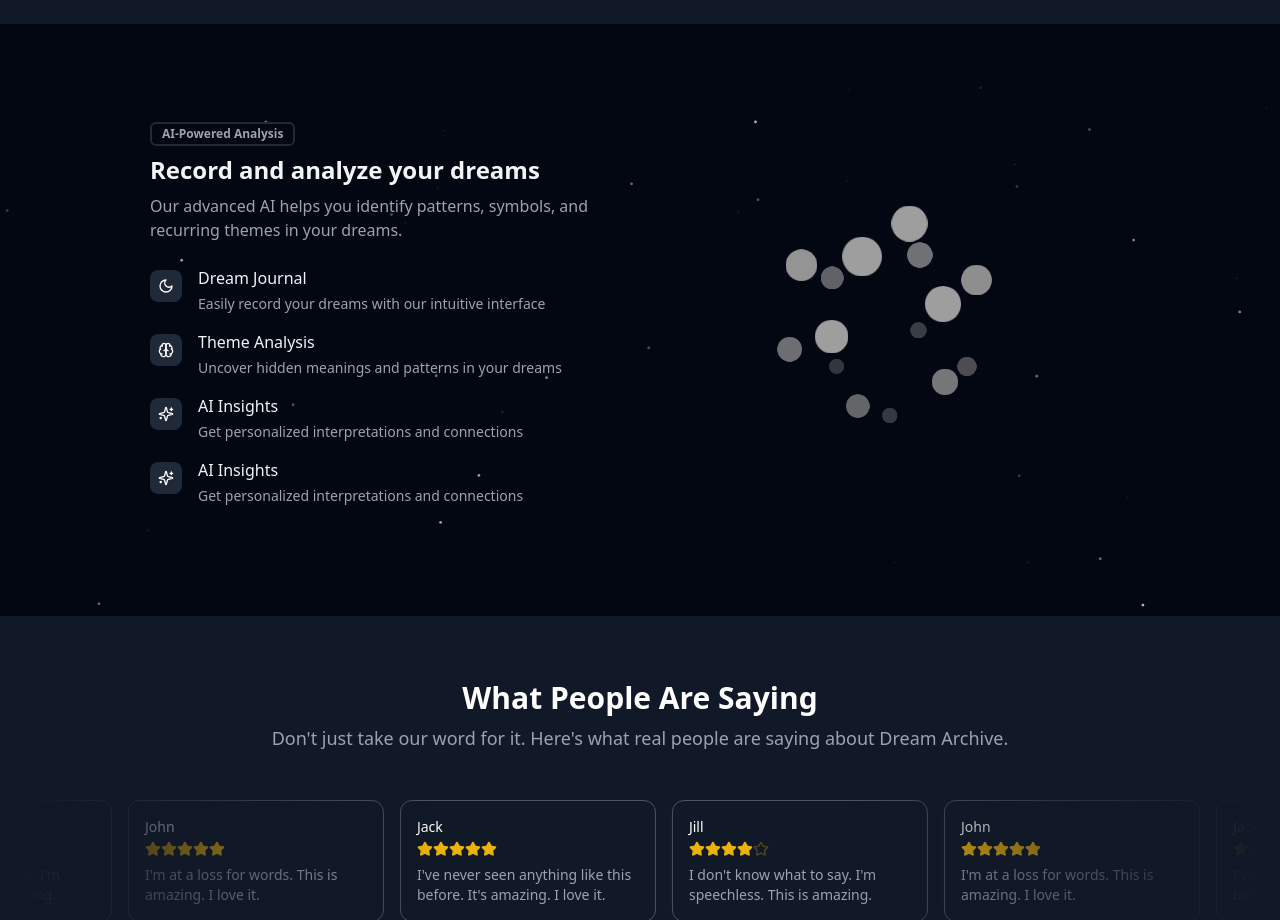
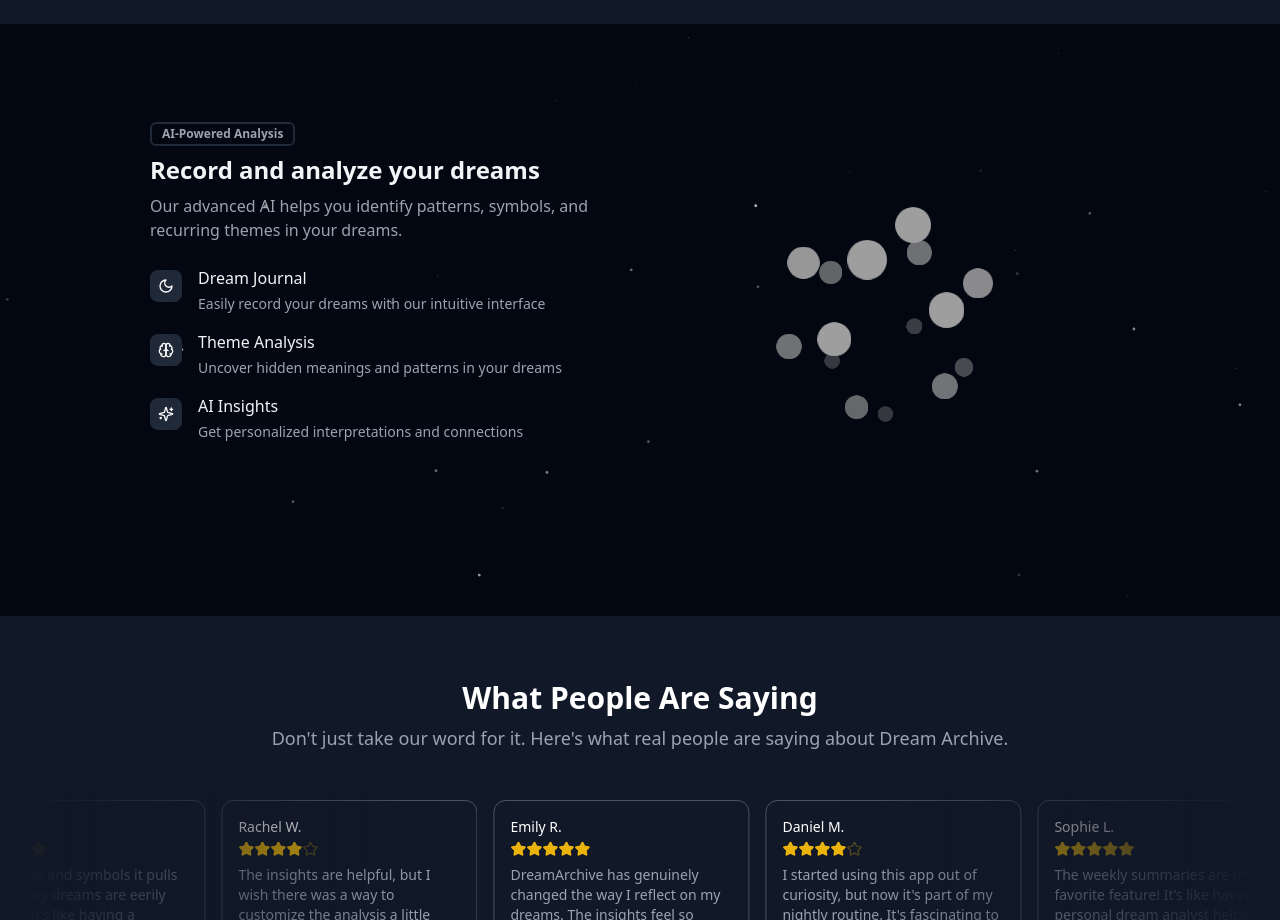
Before and after one commit to Jeffuz/dreamarchive, a Next.js app: page / in a window 1280 px wide. Shown: the part 1880-2800 px from the top of the page. Built offline with nearby package versions, Linux system fonts and the light colour scheme; no server answers.

Commit message:
update testimonials

```diff
--- a/src/app/components/navbar.tsx
+++ b/src/app/components/navbar.tsx
@@ -1,5 +1,5 @@
 import Link from "next/link"
-import { Button } from "@/components/ui/button"
+// import { Button } from "@/components/ui/button"
 import { Trees } from "lucide-react"
 import { Avatar, AvatarFallback, AvatarImage } from "@/components/ui/avatar"
 import { supabase } from "@/utils/supabase";
@@ -64,12 +64,12 @@
                     <span className="font-bold text-xl text-[#F3F4F6]">Dream Archive</span>
                 </Link>
                 {!userData ? <div className="flex items-center gap-4">
-                    <Button size="sm" className="bg-[#030712] hover:bg-[#030712] hover:text-lime-400 transition duration-300" asChild>
+                    {/* <Button size="sm" className="bg-[#030712] hover:bg-[#030712] hover:text-lime-400 transition duration-300" asChild>
                         <Link href="/auth/login">Log In</Link>
                     </Button>
                     <Button size="sm" className="bg-lime-400 hover:bg-lime-500 text-[#030712]" asChild>
                         <Link href="/auth/signup">Sign Up</Link>
-                    </Button>
+                    </Button> */}
                 </div> :
                     <Menubar className="flex items-center">
                         <MenubarMenu>
--- a/src/app/components/showcase.tsx
+++ b/src/app/components/showcase.tsx
@@ -63,13 +63,13 @@
                                 description="Get personalized interpretations and connections"
                             />
                         </BlurFade>
-                        <BlurFade delay={0.90} direction="up" inView>
+                        {/* <BlurFade delay={0.90} direction="up" inView>
                             <Feature
                                 icon={<Sparkles className="h-4 w-4" />}
                                 title="AI Insights"
                                 description="Get personalized interpretations and connections"
                             />
-                        </BlurFade>
+                        </BlurFade> */}
                     </div>
                 </div>
                 {/* Right hand Side */}
--- a/src/app/components/testimonials.tsx
+++ b/src/app/components/testimonials.tsx
@@ -6,36 +6,122 @@
 
 const reviews = [
     {
-        name: "Jack",
-        body: "I've never seen anything like this before. It's amazing. I love it.",
+        name: "Emily R.",
+        body: "DreamArchive has genuinely changed the way I reflect on my dreams. The insights feel so personal, and the visual summaries make it easy to spot patterns I never noticed before.",
         rating: 5
     },
     {
-        name: "Jill",
-        body: "I don't know what to say. I'm speechless. This is amazing.",
+        name: "Daniel M.",
+        body: "I started using this app out of curiosity, but now it's part of my nightly routine. It's fascinating to see my emotions tracked over time based on my dreams.",
         rating: 4
     },
     {
-        name: "John",
-        body: "I'm at a loss for words. This is amazing. I love it.",
+        name: "Sophie L.",
+        body: "The weekly summaries are my favorite feature! It’s like having a personal dream analyst helping me make sense of all these random stories from my sleep.",
         rating: 5
     },
     {
-        name: "Jane",
-        body: "I'm at a loss for words. This is amazing. I love it.",
+        name: "Carlos V.",
+        body: "At first I was skeptical, but after a couple of weeks, I started noticing recurring themes that completely make sense. It’s helped me be more mindful in my waking life too.",
+        rating: 5
+    },
+    {
+        name: "Ava T.",
+        body: "I’ve always wanted to journal my dreams but never stuck with it. DreamArchive makes it so easy, and the AI-generated insights give me something to think about every morning.",
         rating: 4
     },
     {
-        name: "Jenny",
-        body: "I'm at a loss for words. This is amazing. I love it.",
+        name: "Liam K.",
+        body: "What surprised me was how accurate the emotion tracking is! Seeing my moods plotted out based on my dreams has been an eye-opener.",
         rating: 5
     },
     {
-        name: "James",
-        body: "I'm at a loss for words. This is amazing. I love it.",
+        name: "Maya H.",
+        body: "This app has made dream journaling way less intimidating. I love the clean interface, and the way it organizes my dreams by theme is genius.",
+        rating: 5
+    },
+    {
+        name: "Nathan C.",
+        body: "I'm not usually into this kind of thing, but DreamArchive is actually pretty cool. It’s helped me notice when I’m stressed before I even realize it during the day.",
         rating: 4
     },
+    {
+        name: "Olivia F.",
+        body: "I never realized how much my dreams reflected what’s going on in my life. DreamArchive makes me feel like I’m getting to know myself on a deeper level.",
+        rating: 5
+    },
+    {
+        name: "Zach P.",
+        body: "The themes and symbols it pulls out from my dreams are eerily accurate. It’s like having a personal psychologist in my pocket.",
+        rating: 5
+    },
+    {
+        name: "Rachel W.",
+        body: "The insights are helpful, but I wish there was a way to customize the analysis a little more. Overall though, I’m impressed.",
+        rating: 4
+    },
+    {
+        name: "Eric D.",
+        body: "The emotion trends graph helped me connect some dots between how I’m feeling and my dreams. It’s subtle, but super valuable over time.",
+        rating: 5
+    },
+    {
+        name: "Isabella M.",
+        body: "Honestly, this app makes me look forward to writing down my dreams in the morning. It's been a calming part of my routine now.",
+        rating: 5
+    },
+    {
+        name: "Tom S.",
+        body: "I’m someone who barely remembers my dreams, but when I do, DreamArchive helps me make sense of them. Really useful for creative inspiration too!",
+        rating: 4
+    },
+    {
+        name: "Priya N.",
+        body: "Love the design! Everything is so intuitive, and the charts and summaries are clear and helpful. It’s like dream journaling got an upgrade.",
+        rating: 5
+    },
+    {
+        name: "Chris B.",
+        body: "I was surprised how much I enjoy looking back at old dreams and seeing recurring symbols pop up. Didn’t realize how much it would help with self-awareness.",
+        rating: 4
+    },
+    {
+        name: "Leah K.",
+        body: "I’ve tried a bunch of journaling apps, but this one’s focus on dreams is exactly what I needed. The AI-generated summaries are a cool bonus!",
+        rating: 5
+    },
+    {
+        name: "Dylan M.",
+        body: "Simple to use, no fluff. I record a dream, and it does the rest. Great tool for people who want to explore their subconscious without overthinking it.",
+        rating: 4
+    },
+    {
+        name: "Hannah P.",
+        body: "The recurring symbol detection is spot on! Helped me notice things I would’ve missed otherwise. Highly recommend for anyone into dream analysis.",
+        rating: 5
+    },
+    {
+        name: "Ethan J.",
+        body: "Wish I had found this app sooner. It’s fun, insightful, and it’s helped me track how I’ve been feeling over the last couple of months.",
+        rating: 5
+    },
+    {
+        name: "Sophia T.",
+        body: "DreamArchive makes me feel like I’m writing a story about my own mind. The AI summaries are thoughtful without feeling generic.",
+        rating: 5
+    },
+    {
+        name: "Ben H.",
+        body: "It’s not perfect, but it’s the best dream journal app I’ve found so far. Would love to see more features in future updates!",
+        rating: 4
+    },
+    {
+        name: "Molly R.",
+        body: "I’ve been using DreamArchive for three weeks and already noticed patterns in my dreams. It’s like therapy I didn’t know I needed.",
+        rating: 5
+    }
 ];
+
 
 const firstRow = reviews.slice(0, reviews.length / 2);
 const secondRow = reviews.slice(reviews.length / 2);
@@ -92,12 +178,12 @@
             </div>
 
             <div className="relative flex w-full flex-col items-center overflow-hidden">
-                <Marquee pauseOnHover className="[--duration:20s]">
+                <Marquee pauseOnHover className="[--duration:120s]">
                     {firstRow.map((review) => (
                         <ReviewCard key={review.name} {...review} />
                     ))}
                 </Marquee>
-                <Marquee reverse pauseOnHover className="[--duration:20s]">
+                <Marquee reverse pauseOnHover className="[--duration:120s]">
                     {secondRow.map((review) => (
                         <ReviewCard key={review.name} {...review} />
                     ))}
```
